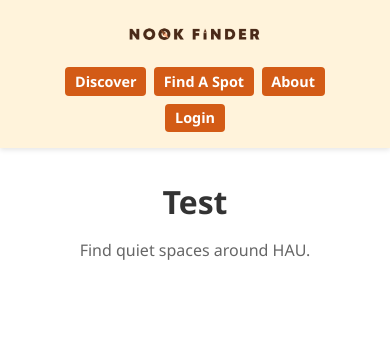
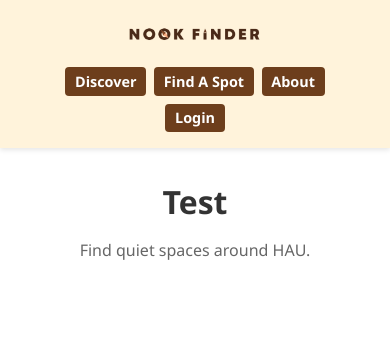
Before and after one commit to REID31-SaN/Nook-Finder, a PHP site: page / in a window 390 px wide. Shown: the top 354 px of the page. Run offline with PHP 8.4, Linux system fonts and the light colour scheme.

Commit message:
Changed Button Background Colors

```diff
--- a/style.css
+++ b/style.css
@@ -41,7 +41,7 @@ nav {
 
 /* Login Button */
 .login-circle {
-    background-color: #d35b16;
+    background-color: #6D3E1C   ;
     color: white;
     padding: 0.5rem 1rem;
     border-radius: 4px;
@@ -70,7 +70,7 @@ nav {
     }
 
     .nav-link {
-        background-color: #d35b16;
+        background-color: #6D3E1C;
         color: white;
         padding: 0.3rem 0.6rem;
         border-radius: 4px;
```
